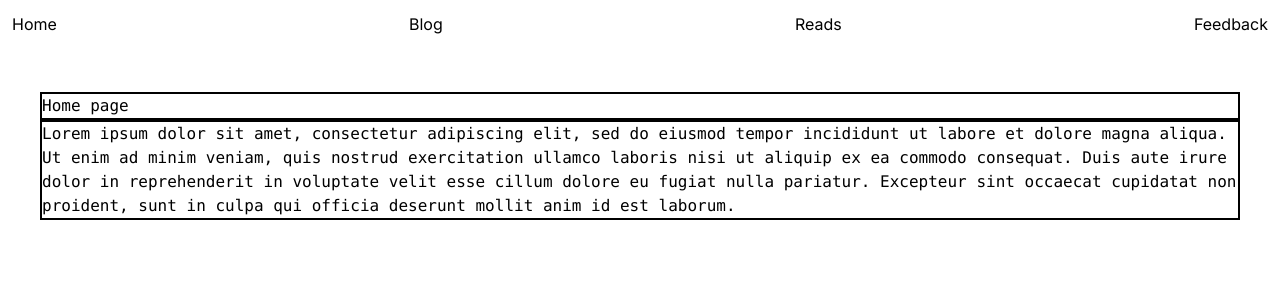
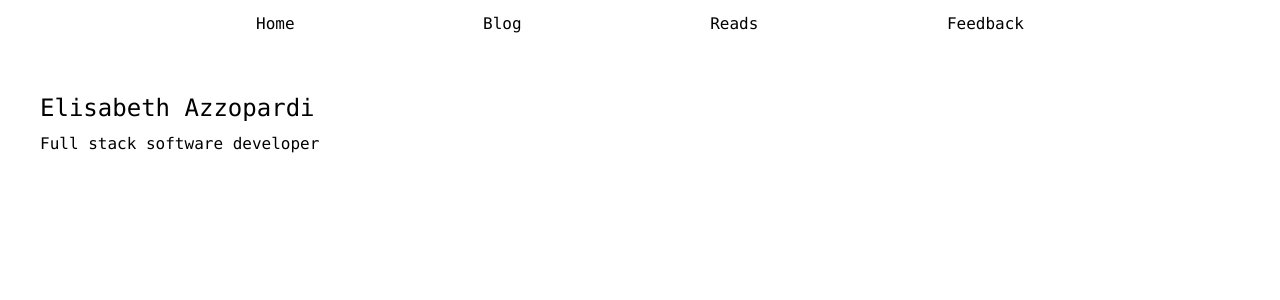
Before and after one commit to eliazzo/consolidation, a Next.js app: page / in a window 1280 px wide. Shown: the top 300 px of the page. Built offline with nearby package versions, Linux system fonts and the light colour scheme.

Commit message:
add margins to nav bar

```diff
--- a/app/Navbar.tsx
+++ b/app/Navbar.tsx
@@ -1,6 +1,6 @@
 const Navbar = () => {
   return (
-    <div className="flex justify-between h-20 mx-3 mt-3">
+    <div className="flex justify-between h-20 mx-64 mt-3 font-mono">
       <a href="/">Home</a>
       <a href="/blog">Blog</a>
       <a href="/books">Reads</a>
--- a/app/books/components/BookImg.tsx
+++ b/app/books/components/BookImg.tsx
@@ -29,7 +29,7 @@ export const BookImg = ( {book}: Props ) => {
   }, [book])
 
   return (
-    <Image src={imageSrc} alt="book cover" width={imageWidth} height={imageHeight} className="mt-3.5"/>
+    <Image src={imageSrc} alt="book cover" width={imageWidth} height={imageHeight} className="px-8"/>
   )
 
 }
--- a/app/books/page.tsx
+++ b/app/books/page.tsx
@@ -12,11 +12,13 @@ const bookArr = [murakami, keegan, zevin]
 const Books = ( ) => {
 
   return (
-    <div className="border-black border-2 flex-col">
-    <h1>Recent reads</h1>
+    <div className="border-black border-2 flex-col justify-center items-center">
+    <h1 className="text-center">Recent reads</h1>
+    <div className="items-center">
     {bookArr.map((book) => (
       <BookImg key={book} book={book}/>
     ))}
+    </div>
     </div>
   )
 }
--- a/app/page.tsx
+++ b/app/page.tsx
@@ -1,8 +1,8 @@
 export default function Home() {
   return (
     <main>
-      <h1 className="border-black border-2">Home page</h1>
-      <p className="border-black border-2">Lorem ipsum dolor sit amet, consectetur adipiscing elit, sed do eiusmod tempor incididunt ut labore et dolore magna aliqua. Ut enim ad minim veniam, quis nostrud exercitation ullamco laboris nisi ut aliquip ex ea commodo consequat. Duis aute irure dolor in reprehenderit in voluptate velit esse cillum dolore eu fugiat nulla pariatur. Excepteur sint occaecat cupidatat non proident, sunt in culpa qui officia deserunt mollit anim id est laborum.</p>
+      <h1 className="text-2xl">Elisabeth Azzopardi</h1>
+      <p className="mt-2">Full stack software developer</p>
     </main>
   )
 }
```
